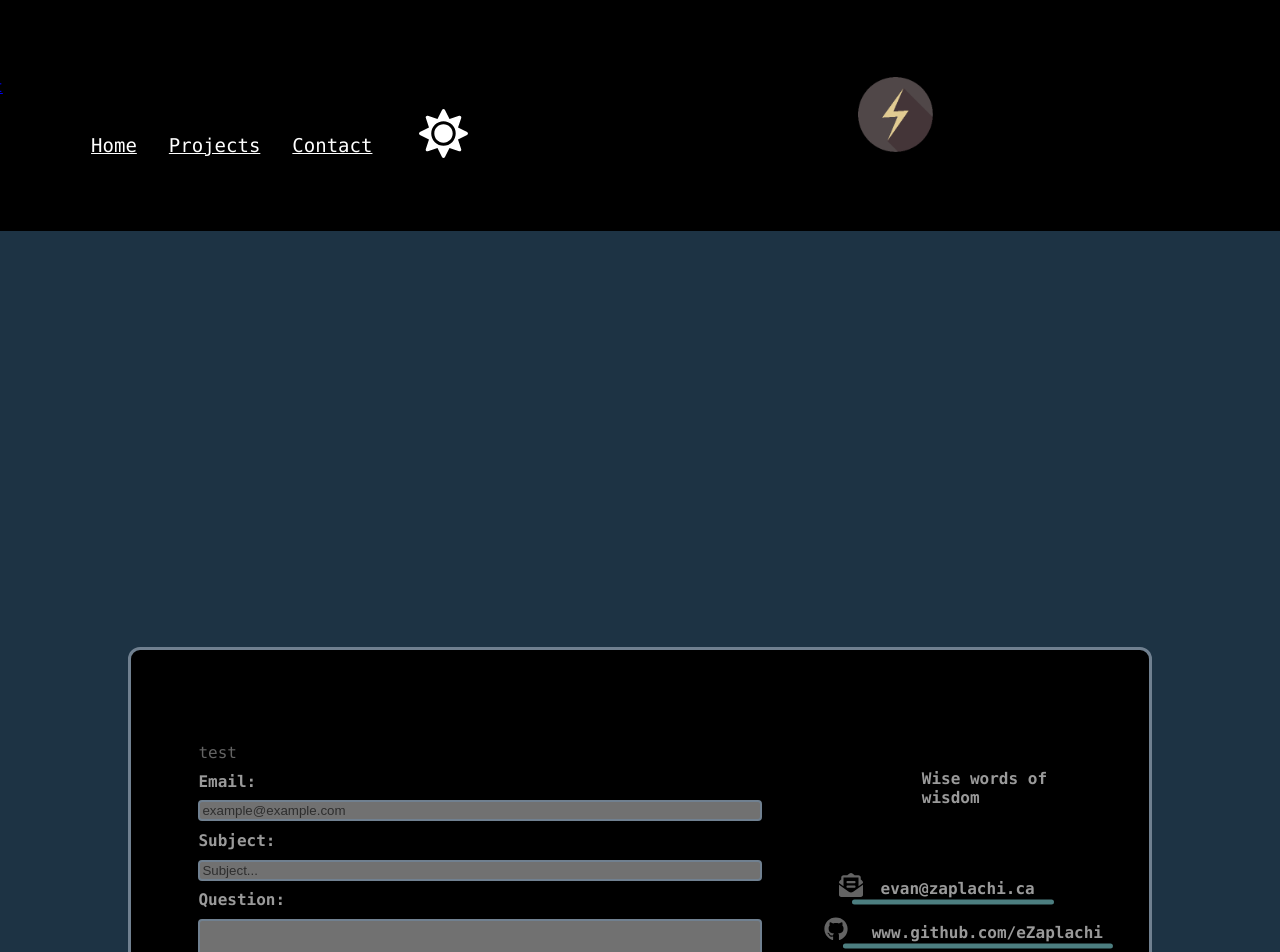
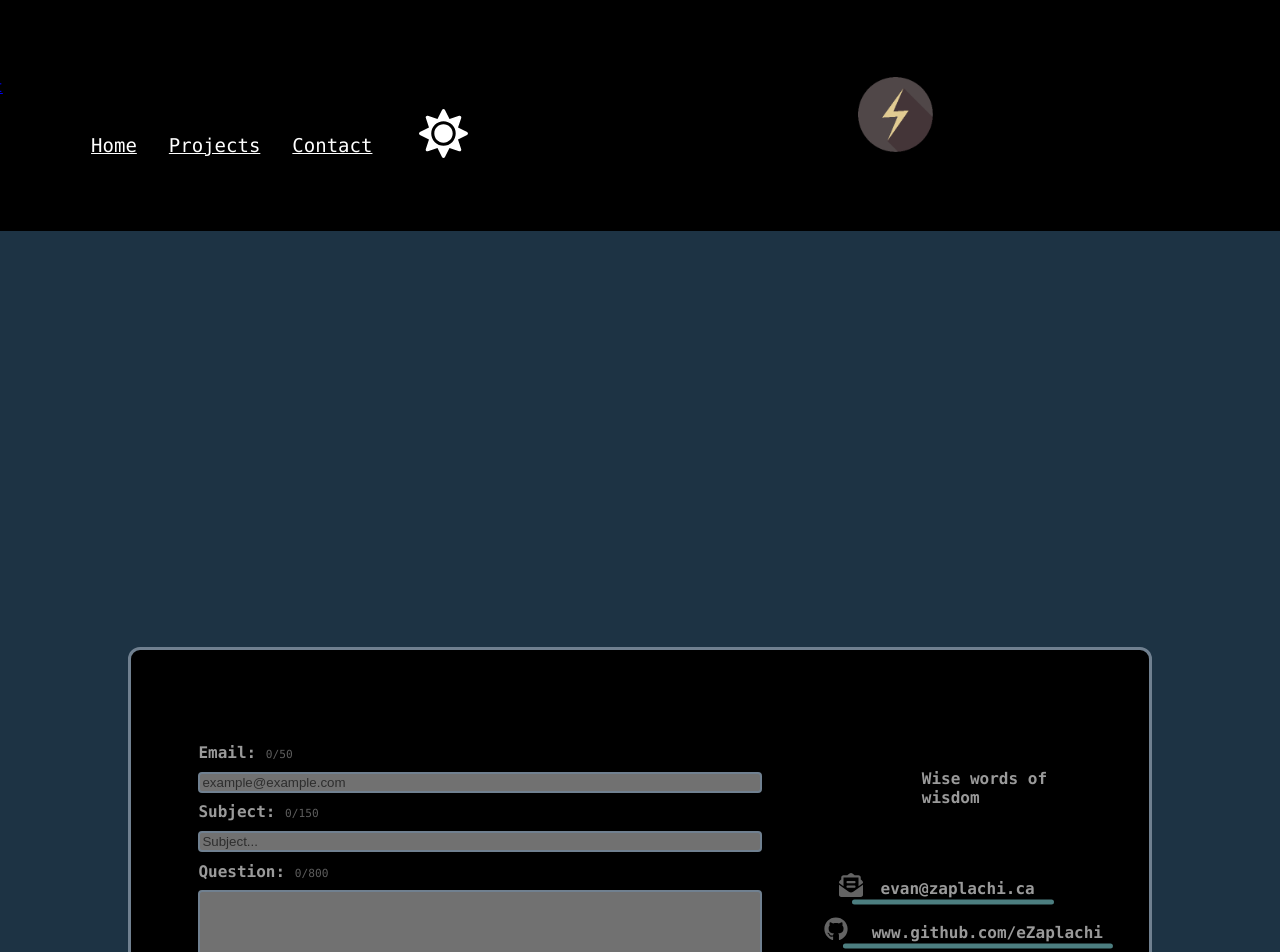
Before and after one commit to eZaplachi/zaplachi.ca, a Next.js app: page /contact in a window 1280 px wide. Shown: the top 952 px of the page. Built offline with nearby package versions, Linux system fonts and the light colour scheme.

Commit message:
Added character limits on contact form

```diff
--- a/components/ContactForm.tsx
+++ b/components/ContactForm.tsx
@@ -4,7 +4,7 @@ import {
   faTimesCircle,
 } from "@fortawesome/free-solid-svg-icons";
 import { FontAwesomeIcon } from "@fortawesome/react-fontawesome";
-import {  useRef, useState } from "react";
+import { useRef, useState } from "react";
 import styles from "../styles/components/ContactForm.module.css";
 
 const ContactForm = () => {
@@ -15,21 +15,48 @@ const ContactForm = () => {
   const [fail, setFail] = useState(String);
   const ref = useRef<HTMLInputElement>(null);
 
-  // TODO: set character limits and responsive counter
-  let emailLength = email.length;
-  let subjectLength = subject.length;
-  let messageLength = message.length;
-  const emailLengthMax = 50;
+  // Response message default -- cant't set in Form Submit (If empty string {eg. ""} maybe defaults back to that before being rendered??)
+  let resMessage: string = "Character Limit Error";
+
+  // TODO:  Make responsive counter have more conditions (@) and prettier
+  let currentLength = {
+    email: email.length,
+    subject: subject.length,
+    message: message.length,
+  };
+
+  let maxLength = {
+    email: 50,
+    subject: 150,
+    message: 800,
+  };
+
+  let minLength = {
+    email: 5,
+    subject: 10,
+    message: 30,
+  };
+
+  const conditionsArray = [
+    maxLength.email > currentLength.email &&
+      currentLength.email > minLength.email,
+    maxLength.subject > currentLength.subject &&
+      currentLength.subject > minLength.subject,
+    maxLength.message > currentLength.message &&
+      currentLength.message > minLength.message,
+  ];
 
   const formSub = (e: { preventDefault: () => void }) => {
     e.preventDefault();
-    console.log("Sending");
 
     let data = {
       email,
       subject,
-      message
-    }
+      message,
+    };
+
+    if (!conditionsArray.includes(false)) {
+      console.log("Sending");
 
       fetch("/api/contact", {
         method: "POST",
@@ -59,6 +86,11 @@ const ContactForm = () => {
           }
         }
       });
+    } else {
+      console.log("Character limit error");
+      document.getElementById(styles.failIcon)!.style.opacity = "1";
+      document.getElementById(styles.resMessage)!.style.opacity = "1";
+    }
   };
 
   if (ref && ref.current) {
@@ -68,11 +100,14 @@ const ContactForm = () => {
         document.getElementById(styles.failIcon)!.style.opacity = "0";
         document.getElementById(styles.resMessage)!.style.opacity = "1";
         document.documentElement.style.setProperty("--inputBorderClr", "green");
+        resMessage = "Confirmation Email Sent";
         break;
       case "fail":
         document.getElementById(styles.successIcon)!.style.opacity = "0";
         document.getElementById(styles.failIcon)!.style.opacity = "1";
+        document.getElementById(styles.resMessage)!.style.opacity = "1";
         document.documentElement.style.setProperty("--inputBorderClr", "red");
+        resMessage = "Server Error";
         break;
       default:
         document.getElementById(styles.successIcon)!.style.opacity = "0";
@@ -90,7 +125,10 @@ const ContactForm = () => {
           className={styles.inputLabel}
           id={styles.emailLabel}
         >
-          Email:
+          Email:{" "}
+          <span className={styles.lengthCounter}>
+            {currentLength.email}/{maxLength.email}
+          </span>
         </label>
         <input
           className={styles.smallInput}
@@ -102,15 +140,15 @@ const ContactForm = () => {
             setEmail(e.target.value);
           }}
         />
-        <label htmlFor={styles.emailIn} className="">
-          test
-        </label>
         <label
           htmlFor={styles.subjectIn}
           className={styles.inputLabel}
           id={styles.subjectLabel}
         >
-          Subject:
+          Subject:{" "}
+          <span className={styles.lengthCounter}>
+            {currentLength.subject}/{maxLength.subject}
+          </span>
         </label>
         <input
           className={styles.smallInput}
@@ -127,7 +165,10 @@ const ContactForm = () => {
           className={styles.inputLabel}
           id={styles.messageLabel}
         >
-          Question:
+          Question:{" "}
+          <span className={styles.lengthCounter}>
+            {currentLength.message}/{maxLength.message}
+          </span>
         </label>
         <input
           className={styles.largeInput}
@@ -150,7 +191,7 @@ const ContactForm = () => {
             id={styles.failIcon}
             className={styles.icon}
           />
-          <p id={styles.resMessage}>Confirmation email sent!</p>
+          <p id={styles.resMessage}>{resMessage}</p>
           <button className={styles.button} type="submit">
             <FontAwesomeIcon icon={faLongArrowAltRight} />
           </button>
--- a/styles/components/ContactForm.module.css
+++ b/styles/components/ContactForm.module.css
@@ -11,6 +11,14 @@
 .inputLabel {
   font-weight: bold;
   color: var(--scndHeaderClr);
+}
+
+.lengthCounter {
+  text-align: right;
+  opacity: 0.6;
+  text-decoration: none;
+  font-weight: 100;
+  font-size: 0.7em;
 }
 
 .smallInput {
@@ -75,6 +83,7 @@
 
 #resMessage {
   order: 4;
+  margin-left: 2ch;
   display: inline;
   text-align: left;
   opacity: 0;
--- a/styles/components/ContactForm.module.css.d.ts
+++ b/styles/components/ContactForm.module.css.d.ts
@@ -1,6 +1,7 @@
 declare const styles: {
   readonly "wrapper": string;
   readonly "inputLabel": string;
+  readonly "lengthCounter": string;
   readonly "smallInput": string;
   readonly "largeInput": string;
   readonly "button": string;
```
Lines whose indentation alone changed are shown as unchanged.
